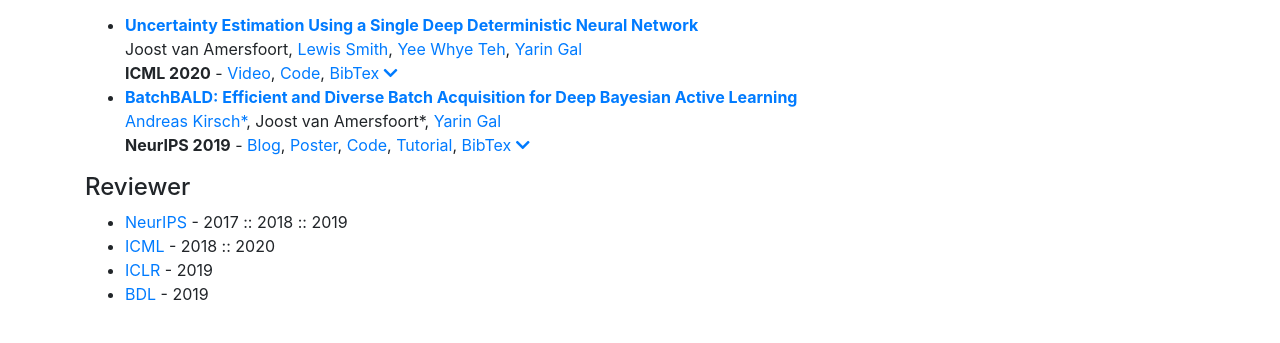
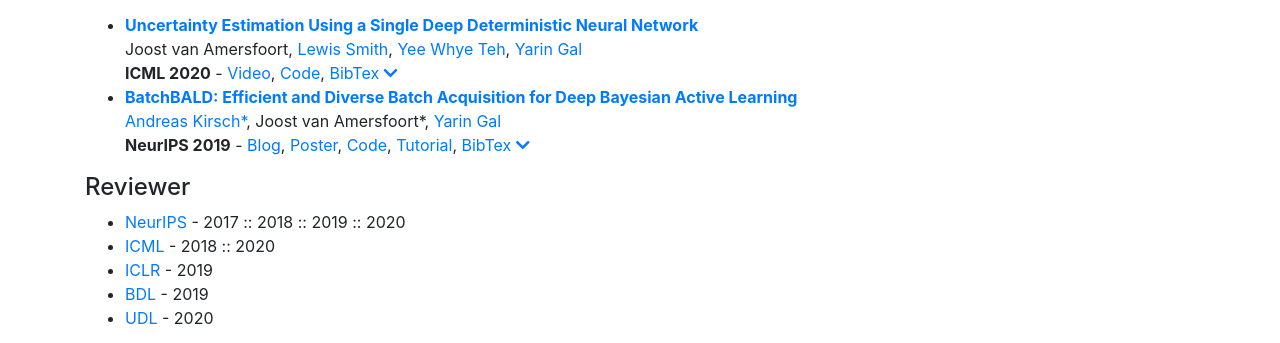
Before and after one commit to y0ast/joo.st, a plain HTML site: page index.html in a window 1280 px wide. Shown: the part 594-937 px from the top of the page. Drawn offline with nearby package versions, Linux system fonts and the light colour scheme.

Commit message:
Update index.html

```diff
--- a/index.html
+++ b/index.html
@@ -170,10 +170,11 @@
 
         <h4>Reviewer</h4>
         <ul>
-          <li><a href="https://neurips.cc/">NeurIPS</a> - 2017 :: 2018 :: 2019</li>
+          <li><a href="https://neurips.cc/">NeurIPS</a> - 2017 :: 2018 :: 2019 :: 2020</li>
           <li><a href="https://icml.cc/">ICML</a> - 2018 :: 2020</li>
           <li><a href="https://iclr.cc/">ICLR</a> - 2019</li>
           <li><a href="http://bayesiandeeplearning.org/">BDL</a> - 2019</li>
+          <li><a href="https://sites.google.com/view/udlworkshop2020/home">UDL</a> - 2020</li>
         </ul>
       </div>
     </div>
```
